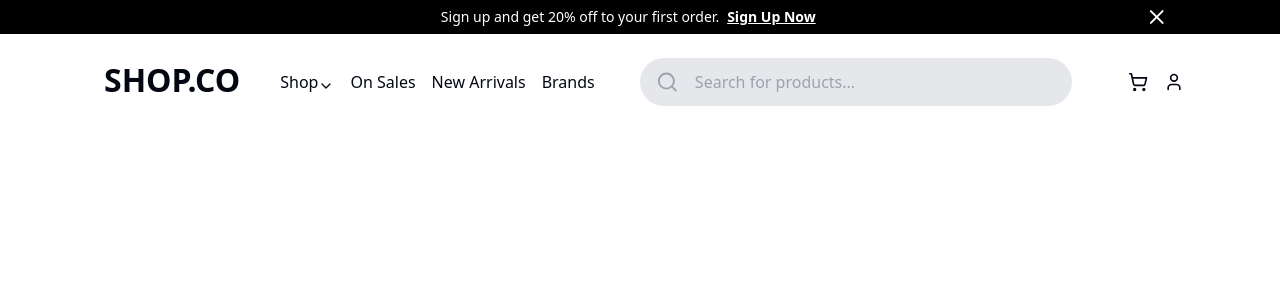
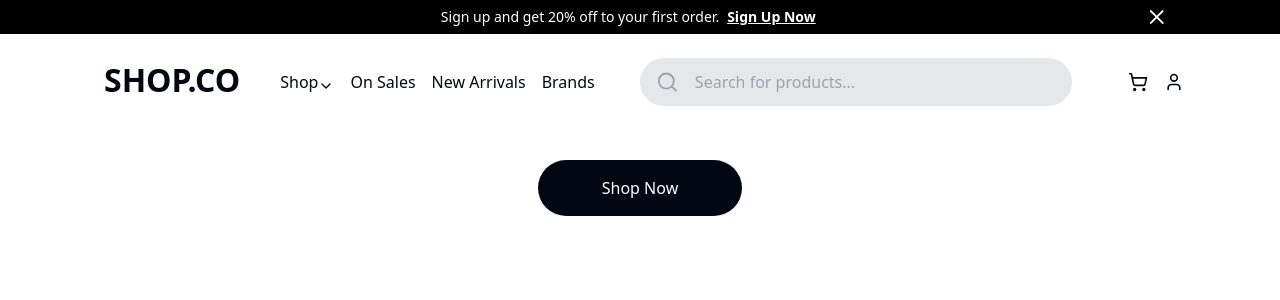
Before and after one commit to renanlido/ecommerce-front, a Next.js app: page / in a window 1280 px wide. Shown: the top 300 px of the page. Built offline with nearby package versions, Linux system fonts and the light colour scheme.

Commit message:
feat: custom Button

```diff
--- a/package.json
+++ b/package.json
@@ -20,6 +20,7 @@
     "react": "^18",
     "react-dom": "^18",
     "tailwind-merge": "^2.2.2",
+    "tailwind-variants": "^0.2.1",
     "tailwindcss-animate": "^1.0.7",
     "zustand": "^4.5.2"
   },
--- a/src/app/page.tsx
+++ b/src/app/page.tsx
@@ -1,3 +1,11 @@
+import { CustomButton } from '@/components/custom-button'
+
 export default function Home() {
-  return <main className="flex w-full flex-col items-center"></main>
+  return (
+    <main className="flex w-full flex-col items-center">
+      <div className="mt-40">
+        <CustomButton>Shop Now</CustomButton>
+      </div>
+    </main>
+  )
 }
--- /dev/null
+++ b/src/components/custom-button.tsx
@@ -0,0 +1,22 @@
+import { ComponentProps } from 'react'
+import { tv, type VariantProps } from 'tailwind-variants'
+
+const button = tv({
+  base: ['rounded-full', 'px-16', 'py-4', 'text-white', 'text-base', ''],
+  variants: {
+    variant: {
+      primary: ['bg-gray-950', 'hover:bg-gray-800'],
+      secondary: ['bg-gray-500', 'hover:bg-gray-600'],
+    },
+  },
+
+  defaultVariants: {
+    variant: 'primary',
+  },
+})
+
+export type ButtonProps = ComponentProps<'button'> & VariantProps<typeof button>
+
+export function CustomButton({ variant, ...props }: ButtonProps) {
+  return <button {...props} className={button({ variant })} />
+}
```
Also changed, not shown: 1 other file (tests, documents, lock files or other folders).
